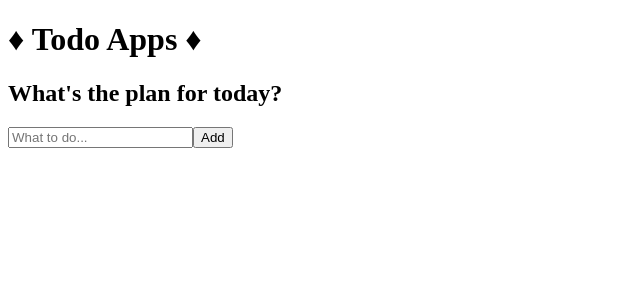
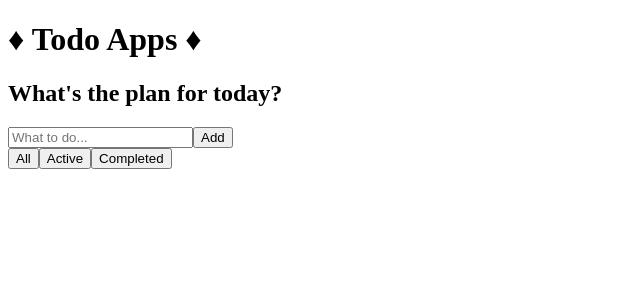
Before and after one commit to rahmadifadillah/TodoList-App, a React (Vite) app: page / in a window 1280 px wide. Shown: the top 300 px of the page, without its empty margins (0-640 px from the left). Built offline with nearby package versions, Linux system fonts and the light colour scheme.

Commit message:
reforking app jsx

```diff
--- a/src/App.jsx
+++ b/src/App.jsx
@@ -1,5 +1,6 @@
 import React from "react";
 import Todos from "./component/Todos";
+import DisplayTodos from "./component/DisplayTodos";
 
 function App() {
   return (
@@ -8,6 +9,7 @@ function App() {
       <h2>What's the plan for today?</h2>
       <div>
         <Todos />
+        <DisplayTodos />
       </div>
     </div>
   );
```
